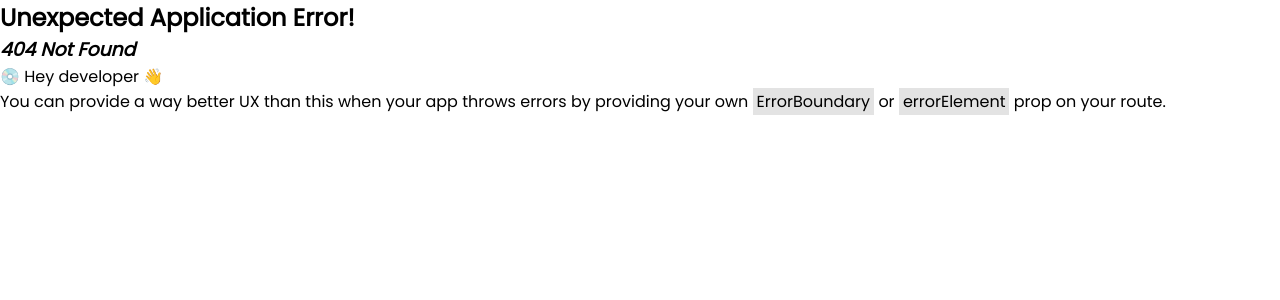
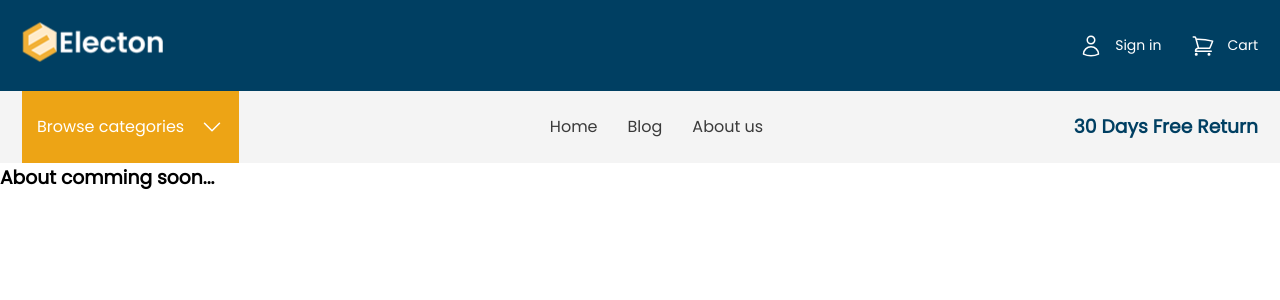
Before and after one commit to Mutah3r/electon-shop, a React (Vite) app: page /about in a window 1280 px wide. Before the commit this address had no page. Shown: the top 300 px of the page. Built offline with nearby package versions, Linux system fonts and the light colour scheme.

Commit message:
designed navbar

```diff
--- /dev/null
+++ b/src/components/About/About.jsx
@@ -0,0 +1,11 @@
+import React from 'react';
+
+const About = () => {
+    return (
+        <div>
+            <h3>About comming soon...</h3>
+        </div>
+    );
+};
+
+export default About;
--- /dev/null
+++ b/src/components/Blog/Blog.jsx
@@ -0,0 +1,11 @@
+import React from 'react';
+
+const Blog = () => {
+    return (
+        <div>
+            <h3>Blog Comming Soon..</h3>
+        </div>
+    );
+};
+
+export default Blog;
--- a/src/components/Navbar/Navbar.css
+++ b/src/components/Navbar/Navbar.css
@@ -10,3 +10,30 @@
     max-width: 1440px;
     margin: 0 auto;
 }
+
+.navbar .navbar-links {
+    display: flex;
+    gap: 30px;
+    align-items: center;
+    justify-content: center;
+}
+
+.navbar .navbar-links span {
+    font-size: 16px;
+    line-height: 24px;
+    /* identical to box height */
+}
+
+.navbar .navbar-links span a {
+    text-decoration: none;
+    color: #3A3A3A;
+    font-weight: 500;
+}
+
+.navbar .free-return-message {
+    font-weight: 700;
+    font-size: 16px;
+    line-height: 24px;
+    /* identical to box height */
+    color: #003F62;
+}
--- a/src/components/Navbar/Navbar.jsx
+++ b/src/components/Navbar/Navbar.jsx
@@ -1,6 +1,7 @@
 import React from 'react';
 import './Navbar.css'
 import BrowseCategories from '../BrowseCategories/BrowseCategories';
+import { Link } from 'react-router-dom';
 
 const Navbar = () => {
     return (
@@ -8,6 +9,14 @@ const Navbar = () => {
             <nav className="navbar">
                 <div className="navbar-wrapper">
                     <BrowseCategories />
+                    <div className="navbar-links">
+                        <span><Link to='/'>Home</Link></span>
+                        <span><Link to='/blog'>Blog</Link></span>
+                        <span><Link to='/about'>About us</Link></span>
+                    </div>
+                    <div className="free-return-message">
+                        <h3>30 Days Free Return</h3>
+                    </div>
                 </div>
             </nav>
         </div>
```
Also changed, not shown: src/main.jsx (+12 -2 lines).
